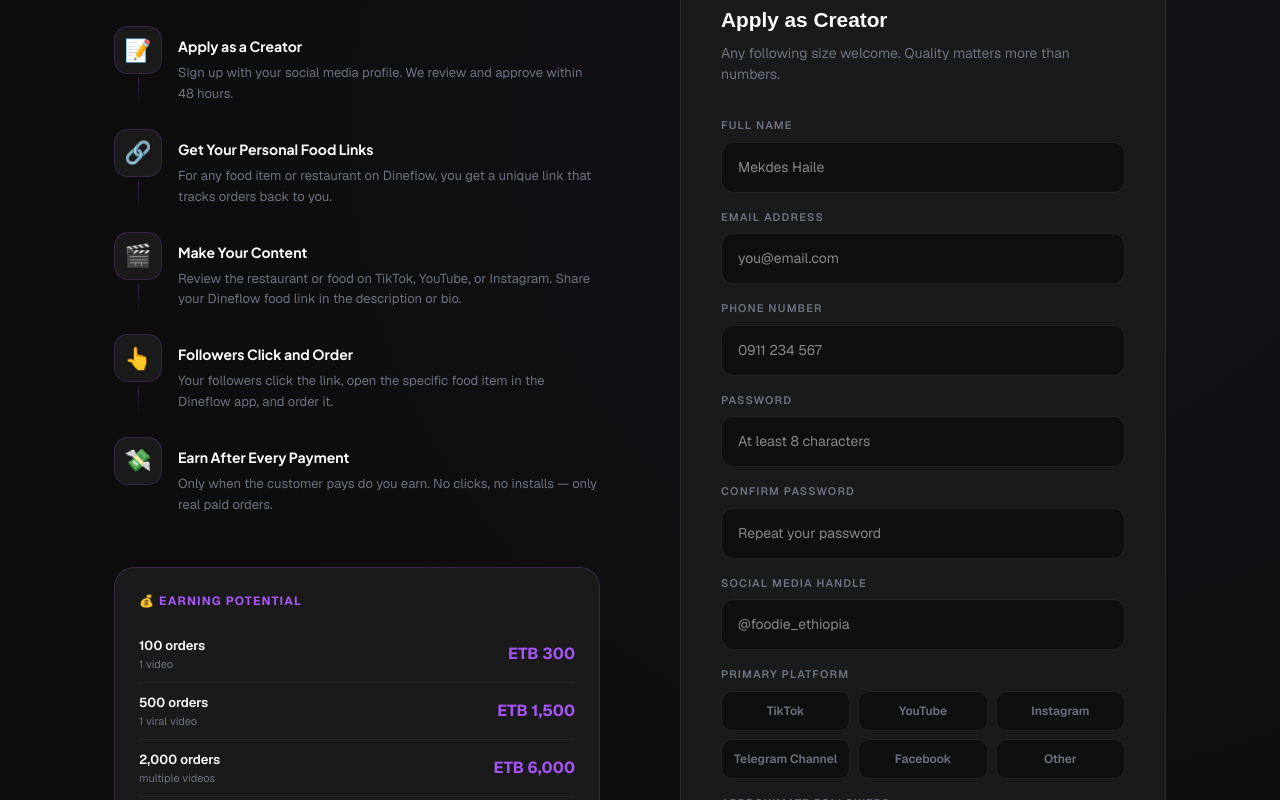
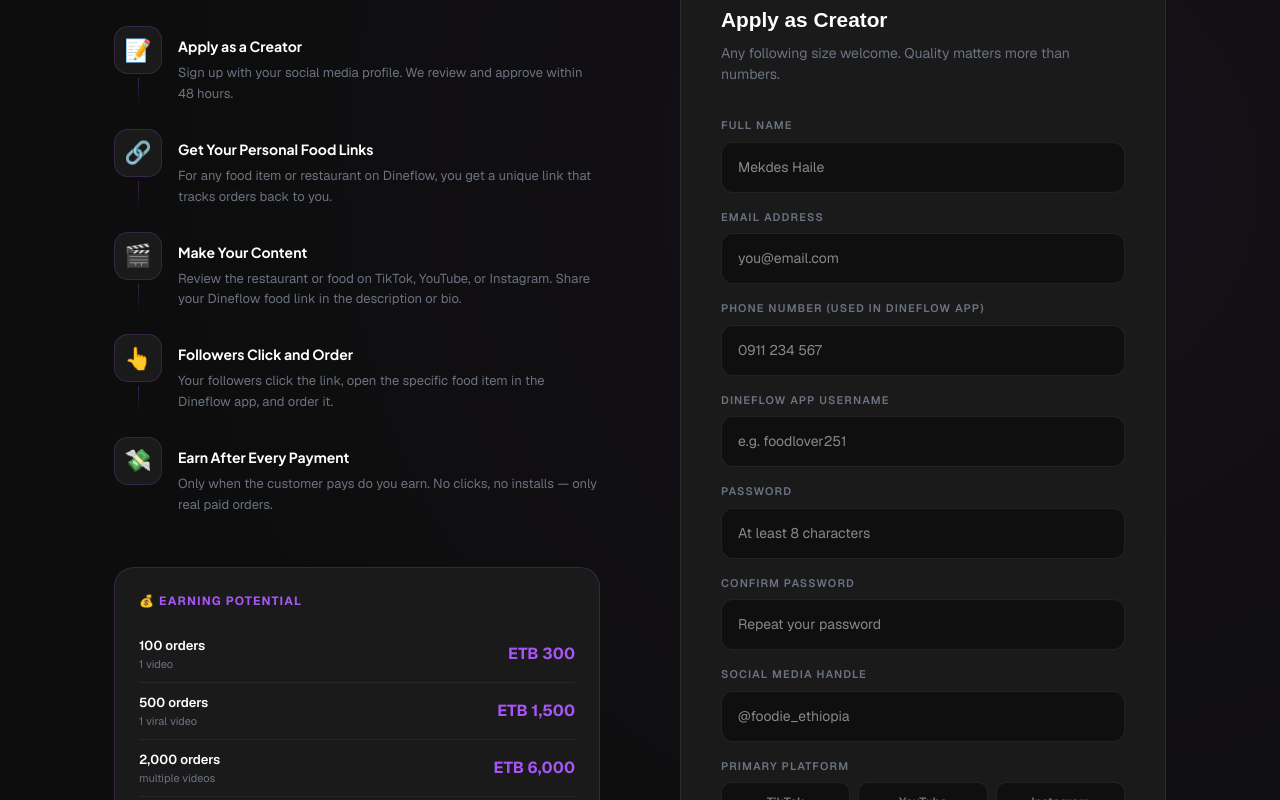
Before and after one commit to Dineluxury/dineflow-website, a Next.js app: page /partners in a window 1280 px wide. Shown: the part 4425-5225 px from the top of the page. Built offline with nearby package versions, Linux system fonts and the light colour scheme.

Commit message:
Add Dineflow username to creator registration and update payout schedule

```diff
--- a/src/components/partners/CreatorDashboard.jsx
+++ b/src/components/partners/CreatorDashboard.jsx
@@ -76,6 +76,9 @@
         </h1>
         <p style={{ color: '#6b7280', fontSize: '14px' }}>
           {profile?.handle && `${profile.handle} · `}
+          {profile?.dineflowUsername && (
+            <span style={{ color: '#f97316', fontWeight: 600 }}>Dineflow App: @{profile.dineflowUsername} · </span>
+          )}
           Your code: <span style={{ color: '#a855f7', fontWeight: 700, fontFamily: 'monospace' }}>{profile?.uniqueCode || 'Pending approval'}</span>
         </p>
       </div>
@@ -340,8 +343,8 @@
       <div style={{ background: 'rgba(96,165,250,0.06)', border: '1px solid rgba(96,165,250,0.15)', borderRadius: '16px', padding: '1.5rem', marginBottom: '2rem', display: 'flex', gap: '16px', alignItems: 'center' }}>
         <span style={{ fontSize: '28px' }}>💳</span>
         <div>
-          <p style={{ color: '#60a5fa', fontWeight: 700, fontSize: '14px', marginBottom: '4px' }}>ETB 3 per completed and paid order through your links</p>
-          <p style={{ color: '#6b7280', fontSize: '13px' }}>Paid monthly via Telebirr or bank. Minimum ETB 100 to withdraw.</p>
+          <p style={{ color: '#60a5fa', fontWeight: 700, fontSize: '14px', marginBottom: '4px' }}>Monthly Settlement Schedule</p>
+          <p style={{ color: '#6b7280', fontSize: '13px' }}>Earnings are calculated per completed and paid order. Payouts are transferred directly via Telebirr or CBE between day 7 – 10 of each month.</p>
         </div>
       </div>
 
--- a/src/components/partners/CreatorSection.jsx
+++ b/src/components/partners/CreatorSection.jsx
@@ -16,6 +16,7 @@
     name: '',
     email: '',
     phone: '',
+    dineflowUsername: '',
     password: '',
     confirmPassword: '',
     platform: '',
@@ -52,6 +53,7 @@
           email: form.email,
           password: form.password,
           phone: form.phone,
+          dineflowUsername: form.dineflowUsername,
           type: 'creator',
           platform: form.platform,
           handle: form.handle,
@@ -200,7 +202,8 @@
                     {[
                       { key: 'name', label: 'Full Name', placeholder: 'Mekdes Haile', type: 'text' },
                       { key: 'email', label: 'Email Address', placeholder: 'you@email.com', type: 'email' },
-                      { key: 'phone', label: 'Phone Number', placeholder: '0911 234 567', type: 'tel' },
+                      { key: 'phone', label: 'Phone Number (Used in Dineflow App)', placeholder: '0911 234 567', type: 'tel' },
+                      { key: 'dineflowUsername', label: 'Dineflow App Username', placeholder: 'e.g. foodlover251', type: 'text' },
                       { key: 'password', label: 'Password', placeholder: 'At least 8 characters', type: 'password' },
                       { key: 'confirmPassword', label: 'Confirm Password', placeholder: 'Repeat your password', type: 'password' },
                       { key: 'handle', label: 'Social Media Handle', placeholder: '@foodie_ethiopia', type: 'text' },
```
